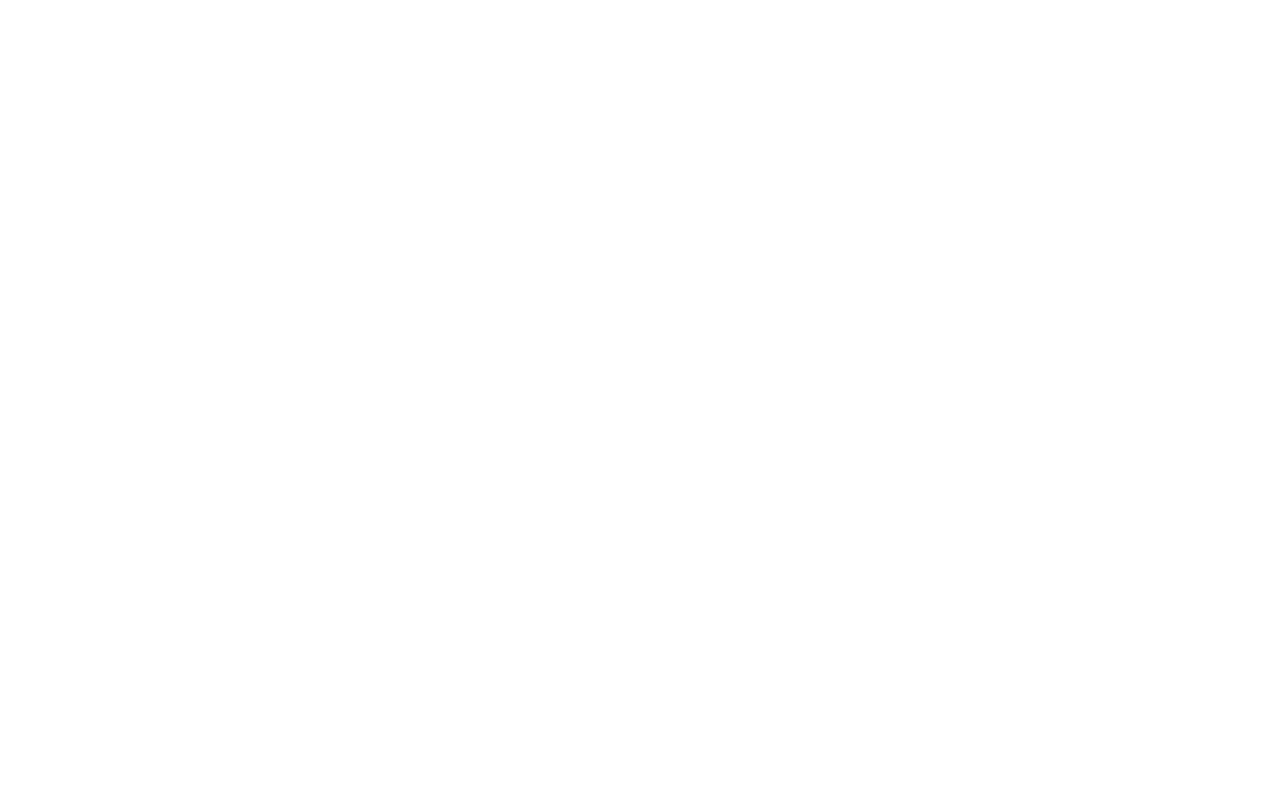
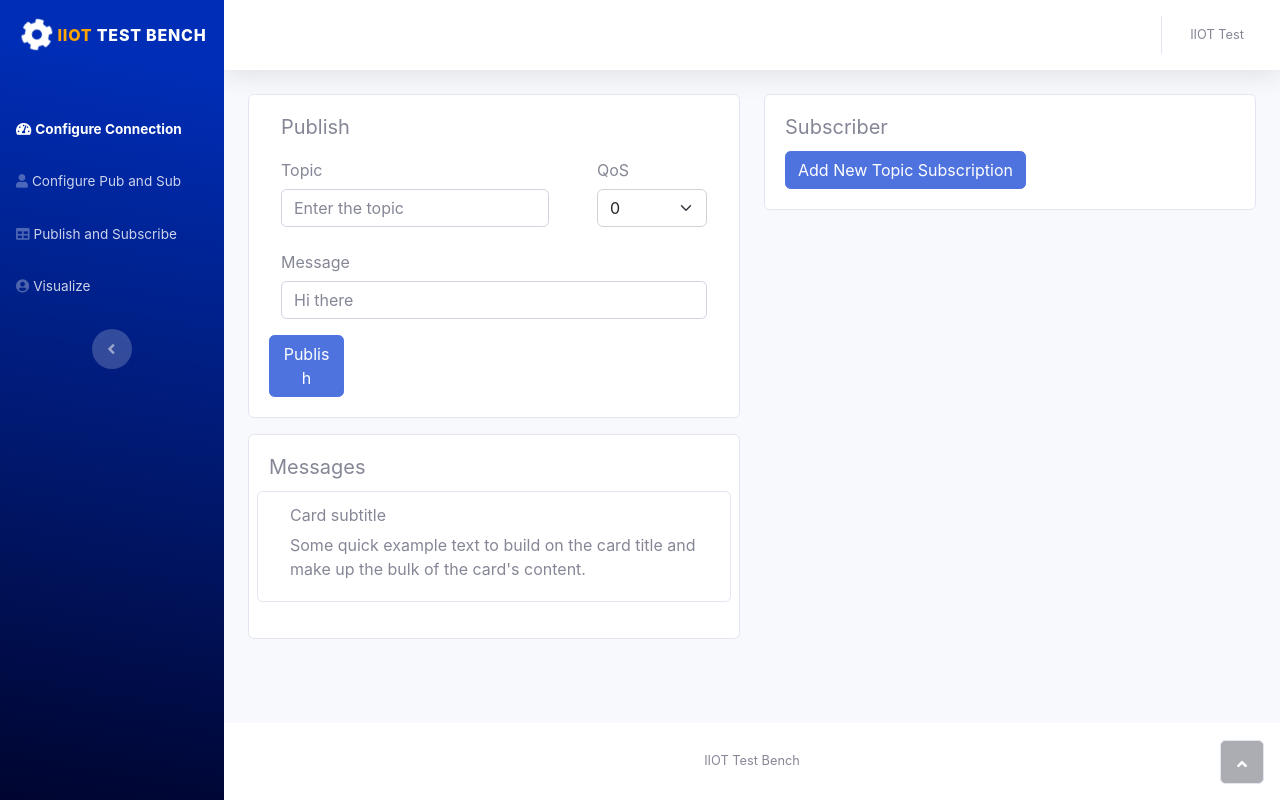
Before and after one commit to ManassehGit/IIOT-Test-Bench, a React (Create React App) app: page /publishsubscribe in a window 1280 px wide. Before the commit this address had no page. Built offline with nearby package versions, Linux system fonts and the light colour scheme.

Commit message:
Add publish and subscribe component

```diff
--- a/src/App.js
+++ b/src/App.js
@@ -2,6 +2,7 @@
 import './App.css';
 import ConfigConn from './modules/Dashboard/ConfigureConnection/ConfigConn';
 import DashBase from './modules/Dashboard/DashBase/DashBase';
+import PubAndSub from './modules/Dashboard/PublishAndSubscribe/PubAndSub';
 import IndexPage from './modules/IndexPage/IndexPage';
 
 function App() {
@@ -11,6 +12,7 @@
         <Route path="/" element={<IndexPage />}/>
         <Route path="dash" element={<DashBase />}/>
         <Route path="configconn" element={<ConfigConn />}/>
+        <Route path="publishsubscribe" element={<PubAndSub />}/>
 
       </Routes>
     </Router>
--- a/src/modules/Dashboard/ConnSettings/ConfigBroker.jsx
+++ b/src/modules/Dashboard/ConnSettings/ConfigBroker.jsx
@@ -11,7 +11,7 @@
         </div>
         <form>
           <fieldset className='border p-2 my-2'>
-            <legend className='col'>Host</legend>
+            <legend className='col'>Connection</legend>
             <div className="form-group row">
                 <div className="col-md-6" >
                 <label htmlFor="host" className="col col-form-label">Host or IP</label>
@@ -23,7 +23,7 @@
                 <div className="col-md-4" >
                 <label htmlFor="port" className="col col-form-label">Port</label>
                 <div className="col">
-                <input type="number" className="form-control" id="port" placeholder="Port Number" value={"5000"}/>
+                <input type="number" className="form-control" id="port" placeholder="5000" />
                 </div>
                 </div>
 
@@ -34,10 +34,7 @@
                 </div>
                 </div>
             </div>
-          </fieldset>
 
-          <fieldset className='border p-2 my-2'>
-          <legend className='col'>Protocol</legend>
             <div className="form-group row">
                 <div className="col-md-6" >
                 <label htmlFor="protocol" className="col col-form-label">Protocol</label>
@@ -49,10 +46,7 @@
                 </div>
                 </div>
             </div>
-          </fieldset>
 
-          <fieldset className='border p-2 my-2'>
-          <legend className='col'>User Authentication</legend>
             <div className="form-group row">
                 <div className="col-md-6" >
                 <label htmlFor="username" className="col col-form-label">Username</label>
@@ -67,10 +61,7 @@
                 </div>
                 </div>
             </div>
-          </fieldset>
 
-          <fieldset className='border p-2 my-2'>
-          <legend className='col'>Connection Options</legend>
             <div className="form-group row">
                 <div className="col-md-8" >
                 <label htmlFor="clientid" className="col col-form-label">Client Id</label>
--- /dev/null
+++ b/src/modules/Dashboard/ConnSettings/PubAndSubscribe.jsx
@@ -0,0 +1,122 @@
+import React from 'react'
+
+const PubAndSubscribe = () => {
+  return (
+    <div>
+        <div class="row">
+            <div class="col-sm-6">
+                <div class="card">
+                <div class="card-body">
+                    <h5 class="card-title col">Publish</h5>
+                    <p class="card-text">
+                                <div className="form-group row">
+                                    <div className="col-md-8" >
+                                    <label htmlFor="topic" className="col col-form-label">Topic</label>
+                                    <div className="col">
+                                    <input type="text" className="form-control" id="topic" placeholder="Enter the topic" />
+                                    </div>
+                                    </div>
+                                    <div className="col-md-4" >
+                                    <label htmlFor="QoS" className="col col-form-label">QoS</label>
+                                    <div className="col">
+                                        <select class="form-select" aria-label="Select protocol">
+                                        <option selected value="0">0</option>
+                                        <option value="1">1</option>
+                                        <option value="2">2</option>
+                                        </select>
+                                    </div>
+                                    </div>
+                                    </div>
+
+                                    <div className="form-group row">
+                                    <div className="col" >
+                                    <label htmlFor="message" className="col col-form-label">Message</label>
+                                    <div className="col">
+                                    <input type="text" className="form-control" id="message" placeholder="Hi there" />
+                                    </div>
+                                    </div>
+                                    </div>
+                                    <button type="button" class="btn btn-primary col col-2">Publish</button>
+                    </p>
+                </div>
+                </div>
+            </div>
+
+            <div class="col-sm-6">
+                <div class="card">
+                <div class="card-body">
+                    <h5 class="card-title">Subscriber</h5>
+                    <p class="card-text">
+
+                        {/* <!-- Button trigger modal --> */}
+                        <button type="button" class="btn btn-primary" data-bs-toggle="modal" data-bs-target="#staticBackdrop">
+                        Add New Topic Subscription
+                        </button>
+
+                        {/* <!-- Modal --> */}
+                        <div class="modal fade" id="staticBackdrop" data-bs-backdrop="static" data-bs-keyboard="false" tabindex="-1" aria-labelledby="staticBackdropLabel" aria-hidden="true">
+                        <div class="modal-dialog">
+                            <div class="modal-content">
+                            <div class="modal-header">
+                                <h5 class="modal-title" id="staticBackdropLabel">Subscribe to new topics</h5>
+                                <button type="button" class="btn-close" data-bs-dismiss="modal" aria-label="Close"></button>
+                            </div>
+                            <div class="modal-body">
+                                <div className="form-group row">
+                                    <div className="col-md-8" >
+                                    <label htmlFor="topic" className="col col-form-label">Topic</label>
+                                    <div className="col">
+                                    <input type="text" className="form-control" id="topic" placeholder="Enter the topic" />
+                                    </div>
+                                    </div>
+
+                                    <div className="col-md-4" >
+                                    <label htmlFor="QoS" className="col col-form-label">QoS</label>
+                                    <div className="col">
+                                    <   select class="form-select" aria-label="Select protocol">
+                                        <option selected value="0">0</option>
+                                        <option value="1">1</option>
+                                        <option value="2">2</option>
+                                        </select>
+                                    </div>
+                                    </div>
+                                </div>
+                            </div>
+                            <div class="modal-footer">
+                                <button type="button" class="btn btn-secondary" data-bs-dismiss="modal">Close</button>
+                                <button type="button" class="btn btn-primary">Subscribe</button>
+                            </div>
+                            </div>
+                        </div>
+                        </div>
+                    </p>
+
+                </div>
+                </div>
+            </div>
+
+            <div class="col-sm-6 my-3">
+                <div class="card">
+                <div class="card-body">
+                    <h5 class="card-title">Messages</h5>
+                    <p class="card-text">
+                        <div className="form-group row">
+                        <div class="card">
+                        <div class="card-body">
+                            <h6 class="card-subtitle mb-2 text-muted">Card subtitle</h6>
+                            <p class="card-text">Some quick example text to build on the card title and make up the bulk of the card's content.</p>
+                        </div>
+                        </div>
+                    </div>
+
+                    </p>
+                </div>
+                </div>
+            </div>
+
+            </div>
+    </div>
+  )
+}
+
+export default PubAndSubscribe
--- /dev/null
+++ b/src/modules/Dashboard/PublishAndSubscribe/PubAndSub.jsx
@@ -0,0 +1,15 @@
+import React from 'react'
+import PubAndSubscribe from '../ConnSettings/PubAndSubscribe'
+import DashBase from '../DashBase/DashBase'
+
+const PubAndSub = () => {
+  return (
+    <div>
+        <DashBase>
+            <PubAndSubscribe />
+        </DashBase>
+    </div>
+  )
+}
+
+export default PubAndSub
--- a/src/modules/Dashboard/Sidebar/Sidebar.jsx
+++ b/src/modules/Dashboard/Sidebar/Sidebar.jsx
@@ -12,10 +12,9 @@
                 <hr className="sidebar-divider my-3" />
                 <ul className="nav navbar-nav text-light" id="accordionSidebar">
                     <li className="nav-item" role="presentation"><Link className="nav-link active" to="/configconn"><i className="fas fa-tachometer-alt"></i><span>Configure Connection</span></Link></li>
-                    <li className="nav-item" role="presentation"><Link className="nav-link" to="/configpublim" ><i className="fas fa-user"></i><span>Set Publisher Limit</span></Link></li>
-                    <li className="nav-item" role="presentation"><Link className="nav-link" to="/configsublim"><i className="fas fa-table"></i><span>Set Subscriber Limit</span></Link></li>
-                    <li className="nav-item" role="presentation"></li>
-                    <li className="nav-item" role="presentation"><Link className="nav-link" to="/setmessageinterval"><i className="fas fa-user-circle"></i>Set messaging interval</Link></li>
+                    <li className="nav-item" role="presentation"><Link className="nav-link" to="/configpubsub" ><i className="fas fa-user"></i><span>Configure Pub and Sub </span></Link></li>
+                    <li className="nav-item" role="presentation"><Link className="nav-link" to="/publishsubscribe"><i className="fas fa-table"></i><span>Publish and Subscribe</span></Link></li>
+                    <li className="nav-item" role="presentation"><Link className="nav-link" to="/visualize"><i className="fas fa-user-circle"></i>Visualize</Link></li>
                 </ul>
                 <div className="text-center d-none d-md-inline"><button className="btn rounded-circle border-0" id="sidebarToggle" type="button"></button></div>
             </div>
```
Also changed, not shown: src/modules/Dashboard/ConnSettings/ConfigPubAndSubLimit.jsx (renamed from src/modules/Dashboard/ConnSettings/ConfigPubLimit.jsx).
